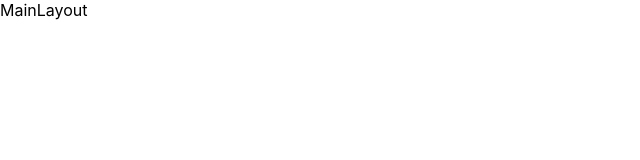
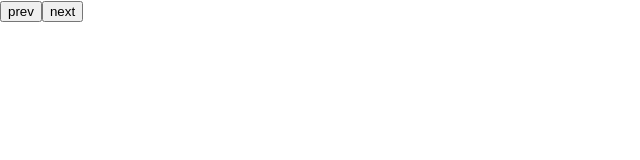
Before and after one commit to aleks1303/may-2024_react-preview, a React (Create React App) app: page / in a window 1280 px wide. Shown: the top 160 px of the page, without its empty margins (0-640 px from the left). Built offline with nearby package versions, Linux system fonts and the light colour scheme.

Commit message:
react_preview_router_pagination-base

```diff
--- /dev/null
+++ b/src/components/PaginationComponents.tsx
@@ -0,0 +1,38 @@
+import React, {useEffect} from 'react';
+import {useSearchParams} from "react-router-dom";
+
+
+const PaginationComponents = () => {
+
+    // для пагінації використовується хук useSearchParams
+    // за допомогою set ми зчитуємо параметри тощо
+    const [query,setQuery] = useSearchParams({page:'0'});
+
+
+    return (
+        <div>
+            <button onClick={() => {
+                const page = query.get('page')
+                if (page) {
+                    let currentPage = +page;
+                    currentPage--;
+                    setQuery({page: currentPage.toString()})
+                }
+            }}>prev
+            </button>
+            <button
+                onClick={() => {
+                    const page = query.get('page')
+                    if (page) {
+                        let currentPage = +page;
+                        currentPage++;
+                        setQuery({page: currentPage.toString()})
+                    }
+                }}
+            >next
+            </button>
+        </div>
+    );
+};
+
+export default PaginationComponents;
--- a/src/layouts/MainLayout.tsx
+++ b/src/layouts/MainLayout.tsx
@@ -1,9 +1,16 @@
-import React from 'react';
+import React, {useEffect} from 'react';
+import PaginationComponents from "../components/PaginationComponents";
+import {useSearchParams} from "react-router-dom";
 
 const MainLayout = () => {
+   const [query] = useSearchParams();
+
+    useEffect(() => {
+        console.log(query.get('page'))
+    }, [query]);
     return (
         <div>
-            MainLayout
+            <PaginationComponents/>
         </div>
     );
 };
```
